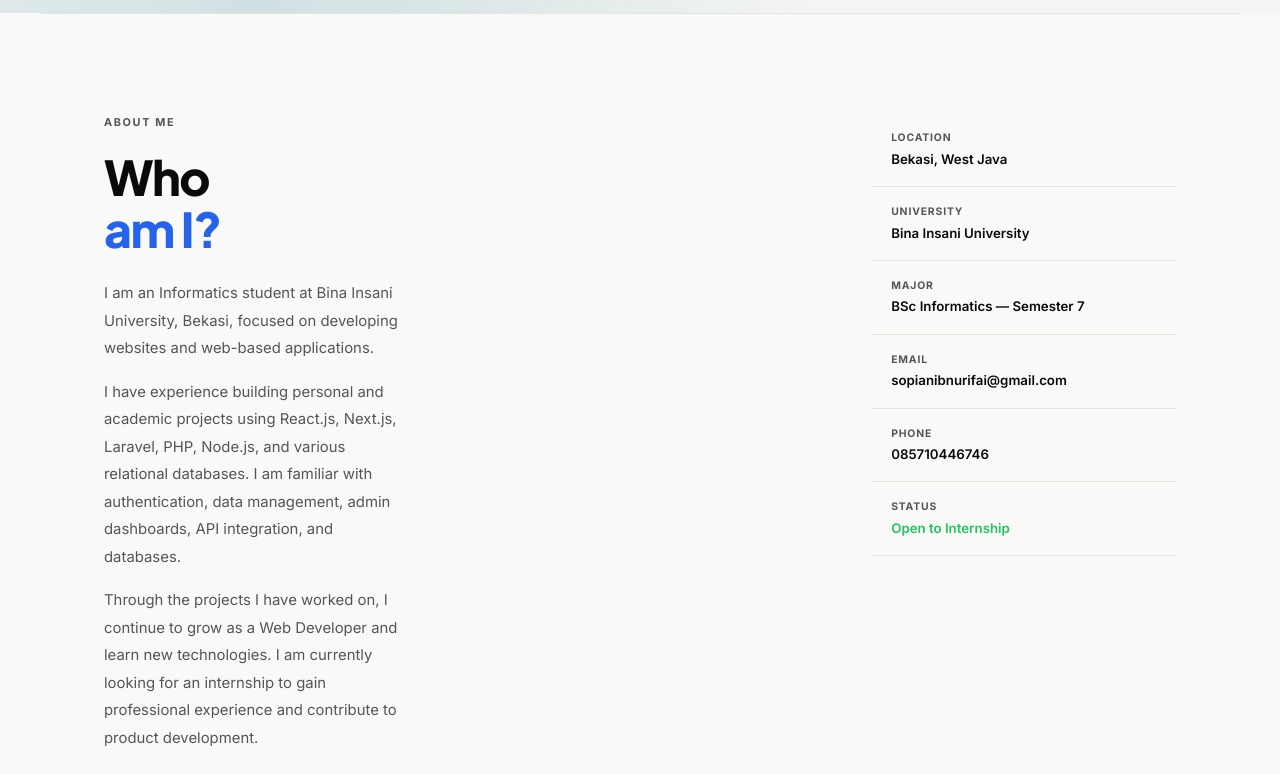
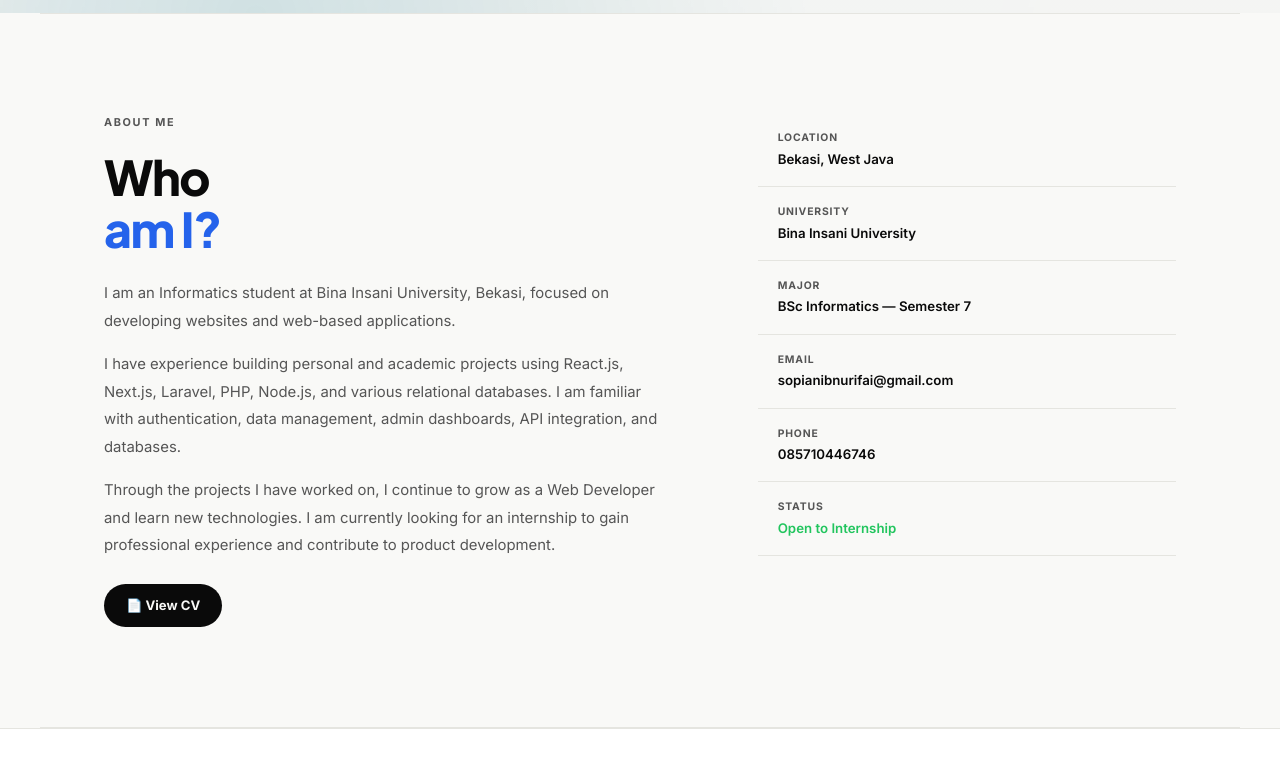
Before and after one commit to piongs/portofoliopiongs, a React (Vite) app: page / in a window 1280 px wide. Shown: the part 787-1561 px from the top of the page. Built offline with nearby package versions, Linux system fonts and the light colour scheme.

Commit message:
Align desktop about content

```diff
--- a/src/App.jsx
+++ b/src/App.jsx
@@ -10,11 +10,11 @@ function useInView(threshold=0.1){
   return[ref,v]
 }
 
-function Anim({children,delay=0,dir='up',style={}}){
+function Anim({children,delay=0,dir='up',style={},className=''}){
   const[ref,v]=useInView()
   const t=dir==='up'?'translateY(40px)':dir==='left'?'translateX(-40px)':'translateX(40px)'
   return(
-    <div ref={ref} style={{opacity:v?1:0,transform:v?'none':t,
+    <div ref={ref} className={className} style={{opacity:v?1:0,transform:v?'none':t,
       transition:`opacity .7s ease ${delay}s, transform .7s ease ${delay}s`,...style}}>
       {children}
     </div>
@@ -337,8 +337,8 @@ export default function App(){
 
       {/* ABOUT */}
       <section id="about" className="about-section" style={{padding:'100px 5%',maxWidth:'1200px',margin:'0 auto'}}>
-        <div style={{display:'grid',gridTemplateColumns:'repeat(auto-fit,minmax(280px,1fr))',gap:'5rem',alignItems:'start'}}>
-          <Anim dir='left'>
+        <div className="about-grid" style={{display:'grid',gridTemplateColumns:'repeat(auto-fit,minmax(280px,1fr))',gap:'5rem',alignItems:'start'}}>
+          <Anim dir='left' style={{gridColumn:'span 2'}}>
             <div style={{fontSize:'0.68rem',fontWeight:700,letterSpacing:'0.15em',textTransform:'uppercase',color:'var(--text2)',marginBottom:'1.2rem'}}>{lang==='en'?'About Me':'Tentang Saya'}</div>
             <h2 style={{fontFamily:"'Plus Jakarta Sans',sans-serif",fontSize:'clamp(2rem,4vw,3rem)',fontWeight:800,letterSpacing:'-1.5px',lineHeight:1.1,marginBottom:'1.5rem'}}>
               {lang==='en'?<>Who<br/><span style={{color:'var(--accent)'}}>am I?</span></>:<>Siapa<br/><span style={{color:'var(--accent)'}}>saya?</span></>}
@@ -364,12 +364,12 @@ export default function App(){
               📄 {lang==='en'?'View CV':'Lihat CV'}
             </a>
           </Anim>
-          <Anim dir='right' delay={0.1} style={{display:'flex',justifyContent:'center',alignItems:'flex-start'}}>
+          <Anim dir='right' delay={0.1} className="about-photo-column" style={{display:'flex',justifyContent:'center',alignItems:'flex-start'}}>
             <div className="about-photo">
               <img src="/foto.jpg" alt="M. Sopian" />
             </div>
           </Anim>
-          <Anim dir='right' delay={0.2}>
+          <Anim dir='right' delay={0.2} className="about-details-column">
             <div style={{display:'flex',flexDirection:'column',gap:'1px'}}>
               {[
                 [lang==='en'?'Location':'Lokasi',lang==='en'?'Bekasi, West Java':'Bekasi, Jawa Barat'],
--- a/src/index.css
+++ b/src/index.css
@@ -67,7 +67,10 @@ body {
 .about-section{border-top:1px solid var(--border);border-bottom:1px solid var(--border);transition:border-color .4s ease}
 
 @media (min-width: 701px){
-  .about-section .about-photo{display:none}
+  .about-grid{grid-template-columns:minmax(0,1.15fr) minmax(300px,.85fr)!important;gap:clamp(3rem,7vw,7rem)!important}
+  .about-grid > div:first-child{grid-column:auto!important}
+  .about-photo-column{display:none!important}
+  .about-details-column{grid-column:2}
 }
 
 @media (max-width: 700px){
@@ -79,6 +82,10 @@ body {
   .nav-actions{margin-left:auto;margin-right:.5rem}.nav-panel > button{width:100%}
   #home{padding-top:94px!important;padding-bottom:0!important;min-height:auto!important}
   #about{padding-top:0!important}
+  .about-grid{display:flex!important;flex-direction:column;gap:2rem!important}
+  .about-grid > div:first-child{order:1}
+  .about-photo-column{order:2}
+  .about-details-column{order:3}
   #home > div{grid-template-columns:1fr;gap:2rem}
   #home > div > div:last-child{display:none}
   .about-photo{width:min(220px,68vw);margin:0 auto 1rem}
```
